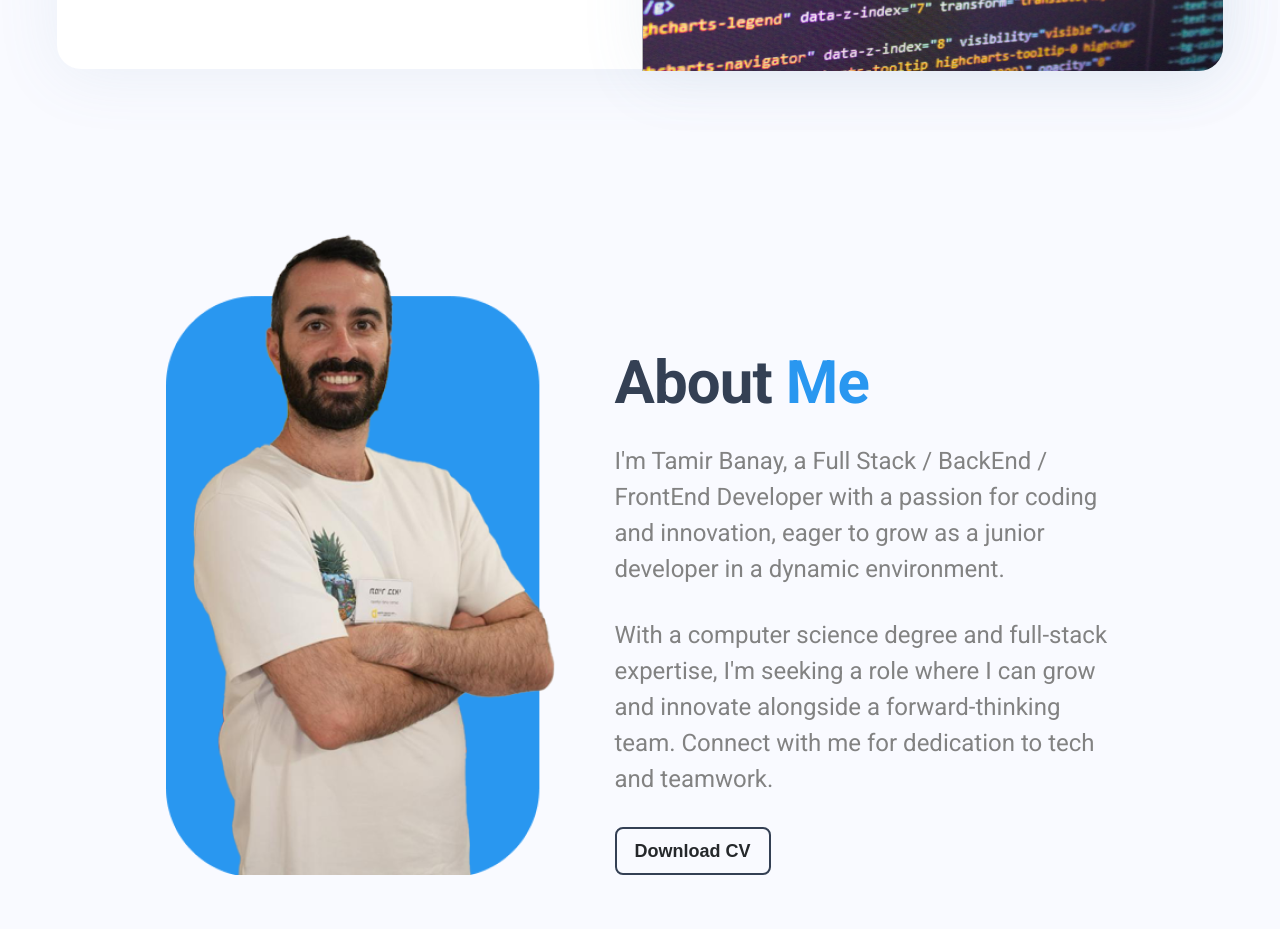
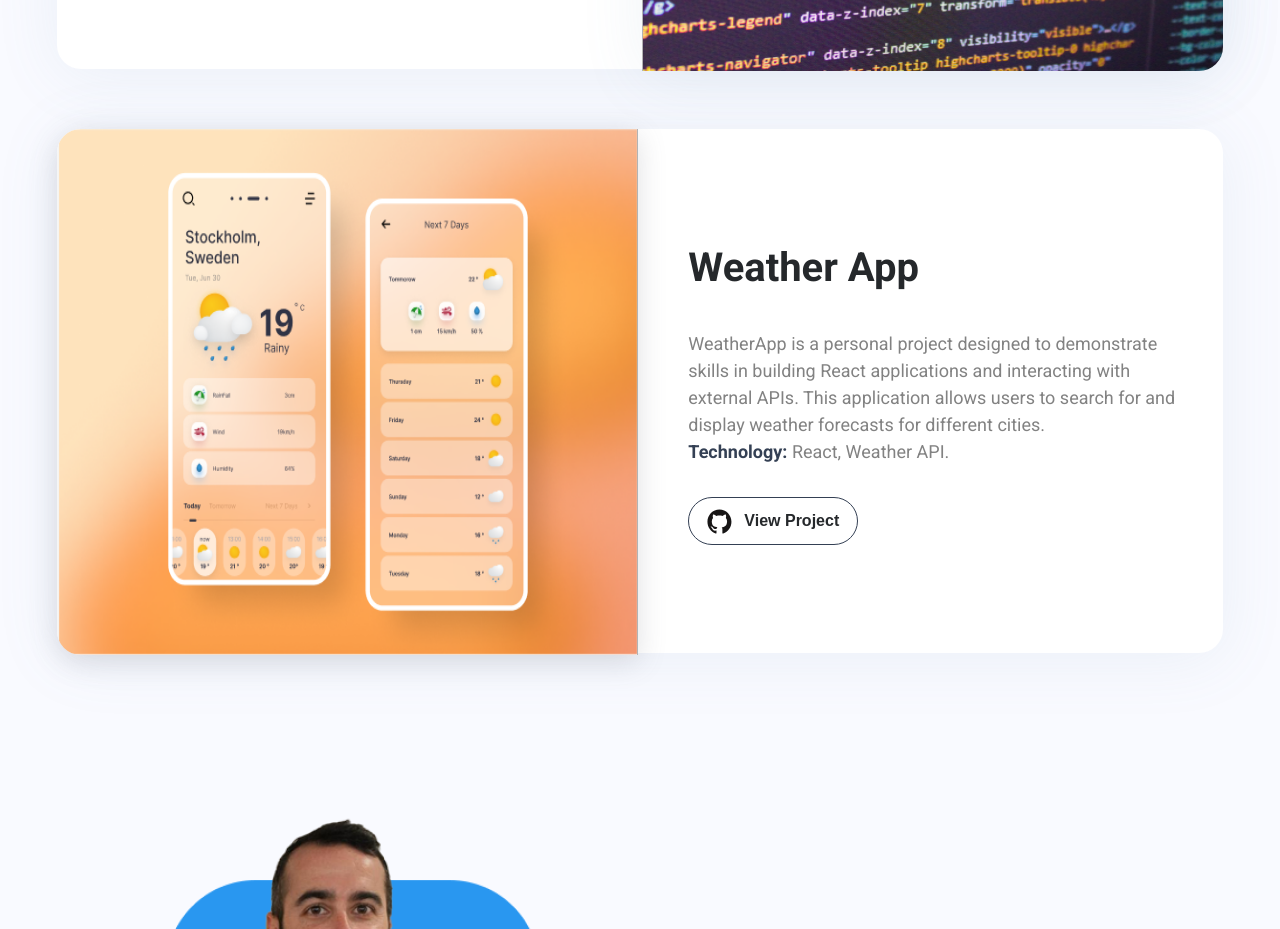
Before and after one commit to TamirBanay/my-personalSite, a React (Create React App) app in the folder my-personal-website/: page / in a window 1280 px wide. Shown: the part 3500-4429 px from the top of the page. Built offline with nearby package versions, Linux system fonts and the light colour scheme.

Commit message:
add new project

```diff
--- a/my-personal-website/src/componets/myProjects/MyProjectss.jsx
+++ b/my-personal-website/src/componets/myProjects/MyProjectss.jsx
@@ -5,6 +5,7 @@ import alermSystemImg from "./projectImg/alermSystemImg.png";
 import DataBaseImg from "./projectImg/DataBaseImg.png";
 import PayWiseImg from "./projectImg/PayWiseImg.png";
 import TodoListImg from "./projectImg/TodoListImg.png";
+import WeatherAppImg from "./projectImg/WeatherAppImg.png";
 
 function myProjects() {
   const moveToMyMoviesApp = () => {
@@ -23,7 +24,10 @@ function myProjects() {
   const moveToTodoList = () => {
     window.location.href = "https://github.com/TamirBanay/to-do-list";
   };
-
+  const moveToWeatherApp = () => {
+    window.location.href =
+      "https://github.com/TamirBanay/weather-app/tree/main";
+  };
   const projects = [
     {
       title: "PayWise Digital Wallet",
@@ -64,6 +68,14 @@ function myProjects() {
       technology: "Java, MySQL.",
       img: DataBaseImg,
       onClick: moveToDatabaseSystemTask,
+    },
+    {
+      title: "Weather App ",
+      description:
+        "WeatherApp is a personal project designed to demonstrate skills in building React applications and interacting with external APIs. This application allows users to search for and display weather forecasts for different cities.",
+      technology: "React, Weather API.",
+      img: WeatherAppImg,
+      onClick: moveToWeatherApp,
     },
   ];
 
```
Also changed, not shown: my-personal-website/src/componets/myProjects/projectImg/WeatherAppImg.png (added).
